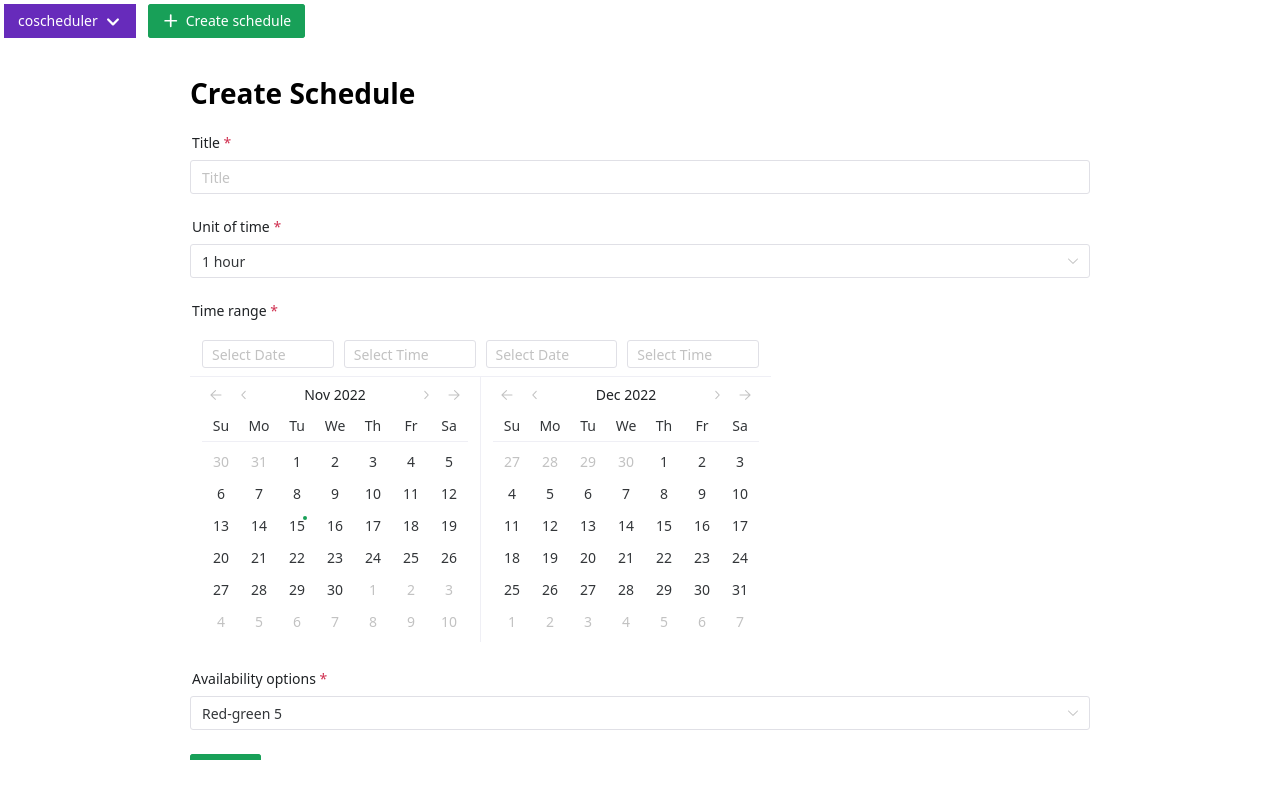
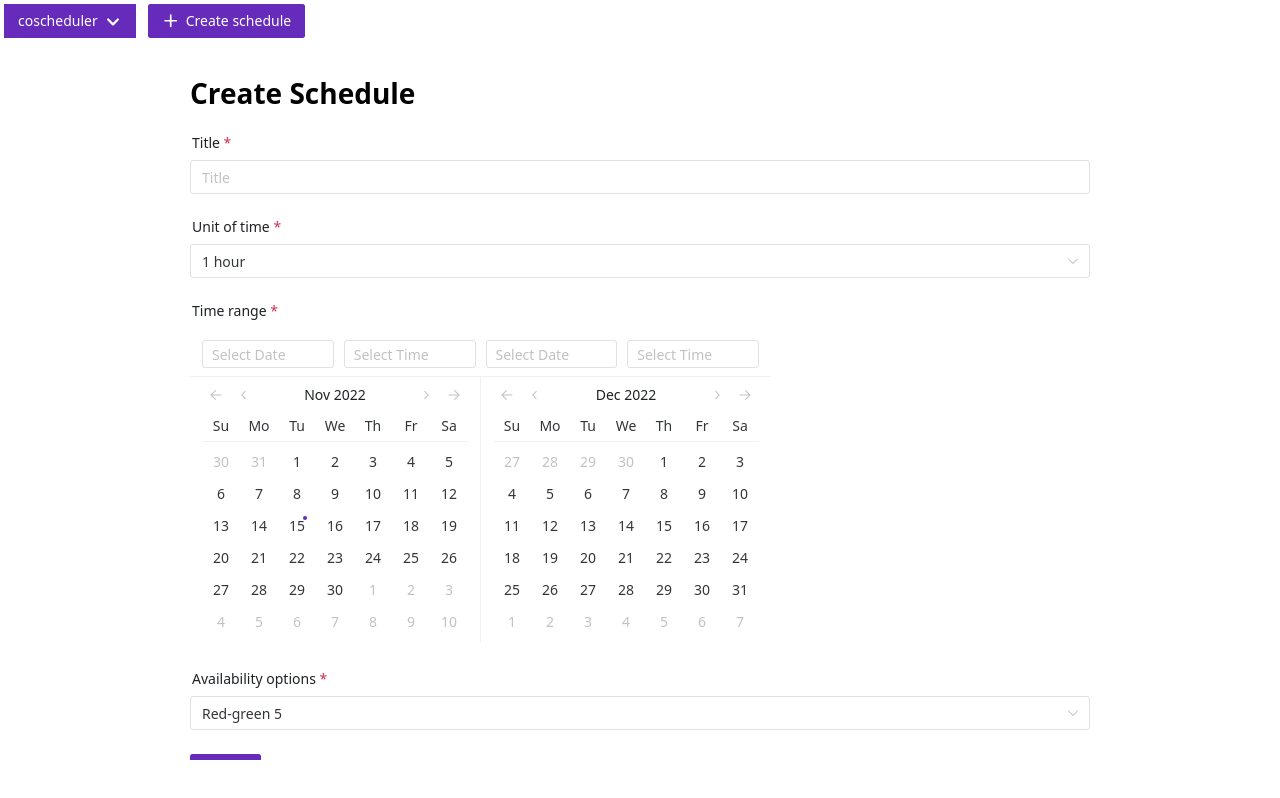
Before and after one commit to ylysyym/coscheduler, a Vue app: page / in a window 1280 px wide. Built offline with nearby package versions, Linux system fonts and the light colour scheme.

Commit message:
change naive-ui primary color to violet

```diff
--- a/src/components/App.vue
+++ b/src/components/App.vue
@@ -1,4 +1,5 @@
 <template>
+    <n-config-provider :theme-overrides="themeOverrides">
         <div class="root">
             <NavigationMenu />
             <div class="app-container">
@@ -9,15 +10,26 @@
                 </n-message-provider>
             </div>
         </div>
+    </n-config-provider>
 </template>
 
 <script setup lang="ts">
-import { NDialogProvider, NMessageProvider } from 'naive-ui';
+import { NConfigProvider, NDialogProvider, NMessageProvider } from 'naive-ui';
+import type { GlobalThemeOverrides } from 'naive-ui';
 import NavigationMenu from '@/components/NavigationMenu.vue';
 import { useSettingsStore } from '@/stores/settings';
 
 const store = useSettingsStore();
 store.initialise();
+
+const themeOverrides: GlobalThemeOverrides = {
+    common: {
+        primaryColor: '#672bbbFF',
+        primaryColorHover: '#7f4dc6FF',
+        primaryColorSuppl: '#7f4dc6FF',
+        primaryColorPressed: '#5b26a5FF',
+    },
+};
 </script>
 
 <style scoped>
```
Lines whose indentation alone changed are shown as unchanged.
